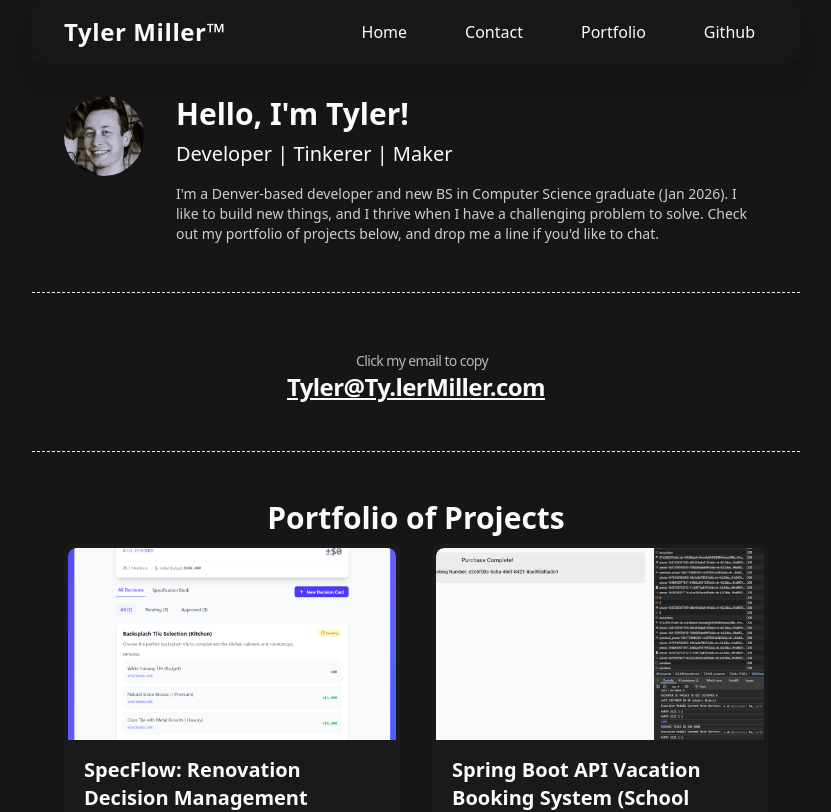
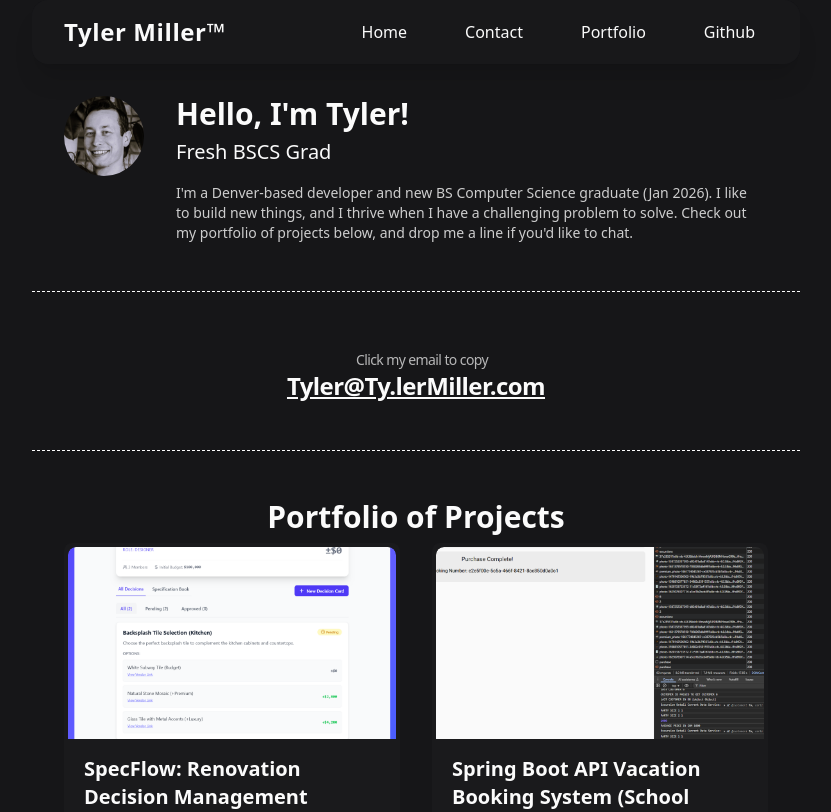
Before and after one commit to tmiller1990/next-react-portfolio, a Next.js app: page / in a window 1280 px wide. Shown: the top 812 px of the page, without its empty margins (224-1055 px from the left). Built offline with nearby package versions, Linux system fonts and the light colour scheme.

Commit message:
Trying out a new text effect (WordMorph) and fixed a portfolio link

```diff
--- a/src/components/Hero.tsx
+++ b/src/components/Hero.tsx
@@ -2,8 +2,16 @@
 import React from "react";
 import Image from "next/image";
 import TypingEffect from "@/components/TypingEffect";
+import WordMorph from "@/components/WordMorph";
+const Hero = () => {
+    const roles = [
+        "Full Stack Developer",
+        "Fresh BSCS Grad",
+        "AI/ML Tinkerer",
+        "Career Switcher",
+        ""
+    ];
 
-const Hero = () => {
     return (
 
         <section id="home"
@@ -21,10 +29,10 @@ const Hero = () => {
             <div className="text-center md:text-left">
                 <h1 className="text-2xl md:text-3xl font-bold text-theme-content mb-2">Hello, I'm Tyler!</h1>
 
-                <TypingEffect text="Developer | Tinkerer | Maker "/>
-
+                {/*<TypingEffect text="Developer | Tinkerer | Maker "/>*/}
+                <WordMorph phrases={roles} />
                 <p className="text-sm text-theme-content/80 mt-4 max-w-xl">
-                    I'm a Denver-based developer and new BS in Computer Science graduate (Jan 2026). I like
+                    I'm a Denver-based developer and new BS Computer Science graduate (Jan 2026). I like
                     to build new things, and I thrive when I have a challenging problem to solve. Check out my portfolio
                     of projects below, and drop me a line if you'd like to chat.
                 </p>
--- a/src/components/Portfolio.tsx
+++ b/src/components/Portfolio.tsx
@@ -43,7 +43,7 @@ const projects = [
             <FileStack className="w-5 h-5 mr-1" />See the Source
             </>
         ),
-        blurbSourceLinkUrl: "/",
+        blurbSourceLinkUrl: "https://github.com/tmiller1990/next-react-portfolio",
         blurbDemoLinkText: "",
         blurbDemoLinkUrl: "",
     },
--- /dev/null
+++ b/src/components/WordMorph.tsx
@@ -0,0 +1,74 @@
+import React, { useState, useEffect, useMemo } from 'react';
+
+// Props interface accepting an array of strings
+interface WordMorphProps {
+    phrases: string[];
+    displayDuration?: number; // How long to show each word in ms
+    transitionDuration?: string; // Tailwind class for transition speed (e.g., 'duration-700')
+}
+
+const WordMorph: React.FC<WordMorphProps> = ({
+                                                 phrases,
+                                                 displayDuration = 3000, // Default 3 seconds per word
+                                                 transitionDuration = 'duration-700'
+                                             }) => {
+    const [currentIndex, setCurrentIndex] = useState(0);
+
+    // 1. The Timer Loop
+    useEffect(() => {
+        // Set up an interval to cycle through the words
+        const intervalId = setInterval(() => {
+            setCurrentIndex((prevIndex) => (prevIndex + 1) % phrases.length);
+        }, displayDuration);
+
+        // Cleanup interval on unmount
+        return () => clearInterval(intervalId);
+    }, [phrases.length, displayDuration]);
+
+
+    // 2. Layout Shift Prevention
+    // Find the longest phrase to ensure the container width doesn't jump around.
+    // useMemo ensures we don't recalculate this on every render.
+    const longestPhrase = useMemo(() => {
+        return phrases.reduce((a, b) => (a.length > b.length ? a : b), '');
+    }, [phrases]);
+
+
+    return (
+        // The container must be relative so the absolute children stack inside it.
+        // inline-flex keeps it in place without breaking to a new line.
+        <span className="relative inline-flex h-[1.5em] overflow-hidden whitespace-nowrap">
+
+            {/*
+               INVISIBLE SPACER:
+               This is a hack to ensure the container maintains the width/height
+               of the widest possible phrase, preventing layout shift on the page.
+            */}
+            <span className="text-xl invisible" aria-hidden="true">
+                {longestPhrase}
+            </span>
+
+            {/* THE PHRASES STACK */}
+            {phrases.map((phrase, index) => {
+                const isActive = index === currentIndex;
+                return (
+                    <span
+                        key={phrase}
+                        // Absolute positioning stacks them on top of each other.
+                        // We animate opacity, blur, scale, and vertical position (translate-y).
+                        className={`text-xl absolute left-0 top-0 flex h-full w-full items-center transition-all ease-in-out ${transitionDuration}
+                            ${isActive
+                            ? 'opacity-100 blur-0 transform translate-y-0 scale-100 text-theme-content' // Active state (clear, centered, theme color)
+                            : 'opacity-0 blur-sm transform translate-y-4 scale-95 text-theme-two'  // Inactive state (blurry, pushed down, slightly shrunk)
+                        }
+                        `}
+                    >
+                        {phrase}
+                    </span>
+                );
+            })}
+        </span>
+    );
+};
+
+export default WordMorph;
```
